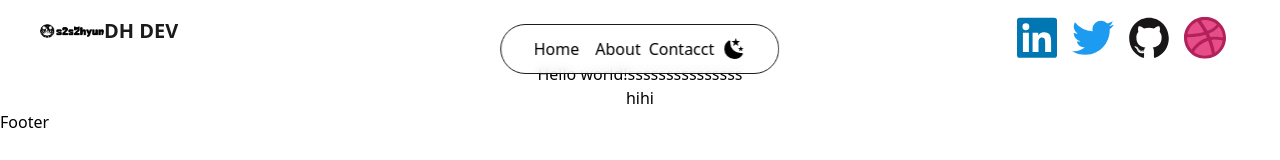
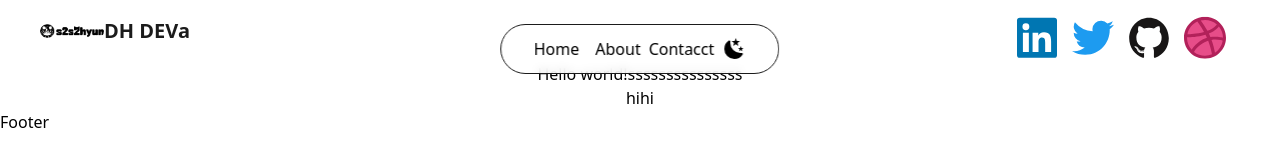
Before and after one commit to s2s2hyun/dh-project, a Next.js app: page / in a window 1280 px wide. Shown: the top 160 px of the page. Built offline with nearby package versions, Linux system fonts and the light colour scheme.

Commit message:
ui change

```diff
--- a/src/components/Header/Logo.tsx
+++ b/src/components/Header/Logo.tsx
@@ -9,7 +9,7 @@ const Logo = () => {
       <div className="w-16 rounded-full overflow-hidden ">
         <Image src={profileImg} alt="logo" className="w-full h-auto " />
       </div>
-      <span className="font-bold text-xl">DH DEV</span>
+      <span className="font-bold text-xl">DH DEVa</span>
     </Link>
   );
 };
```
